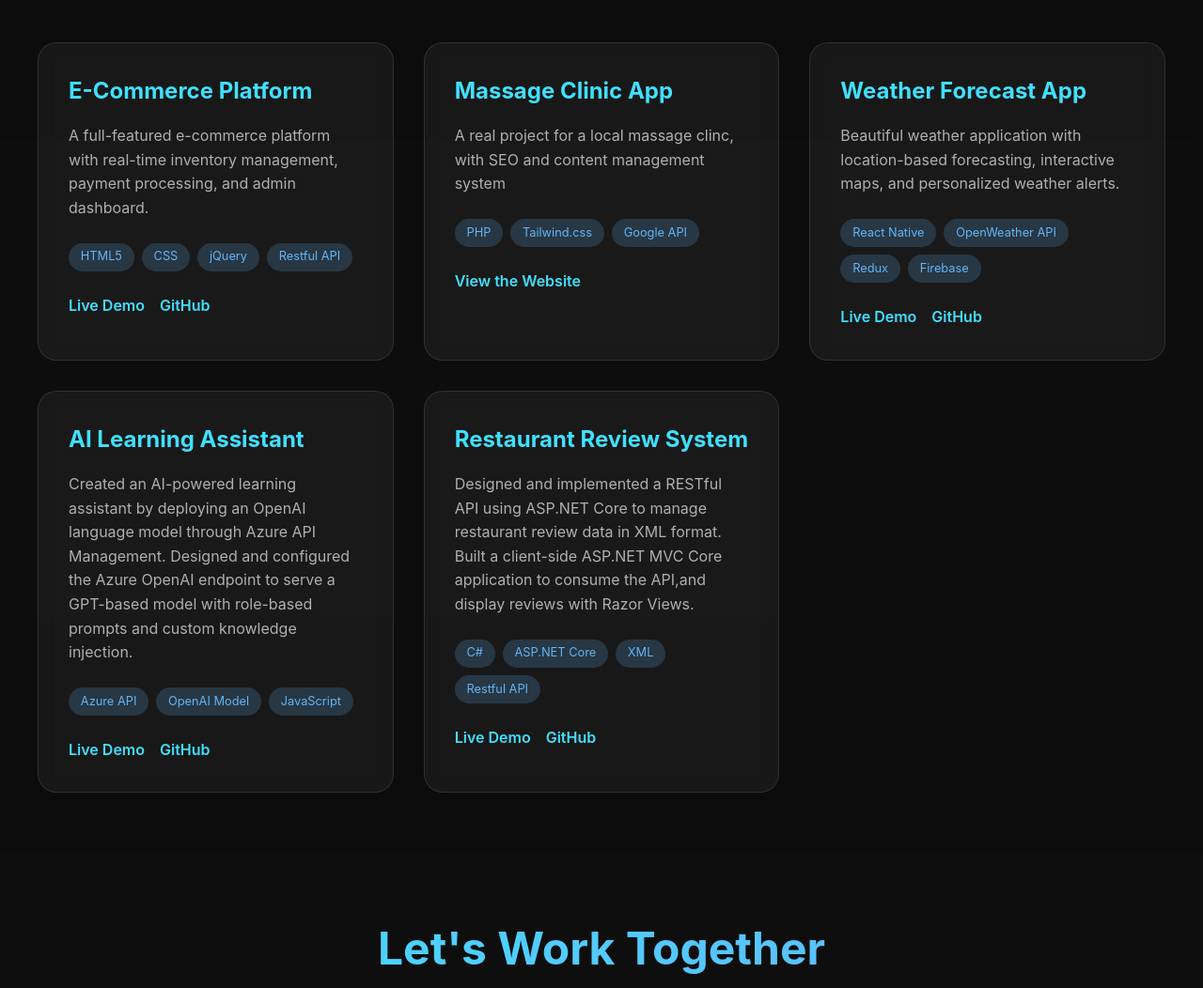
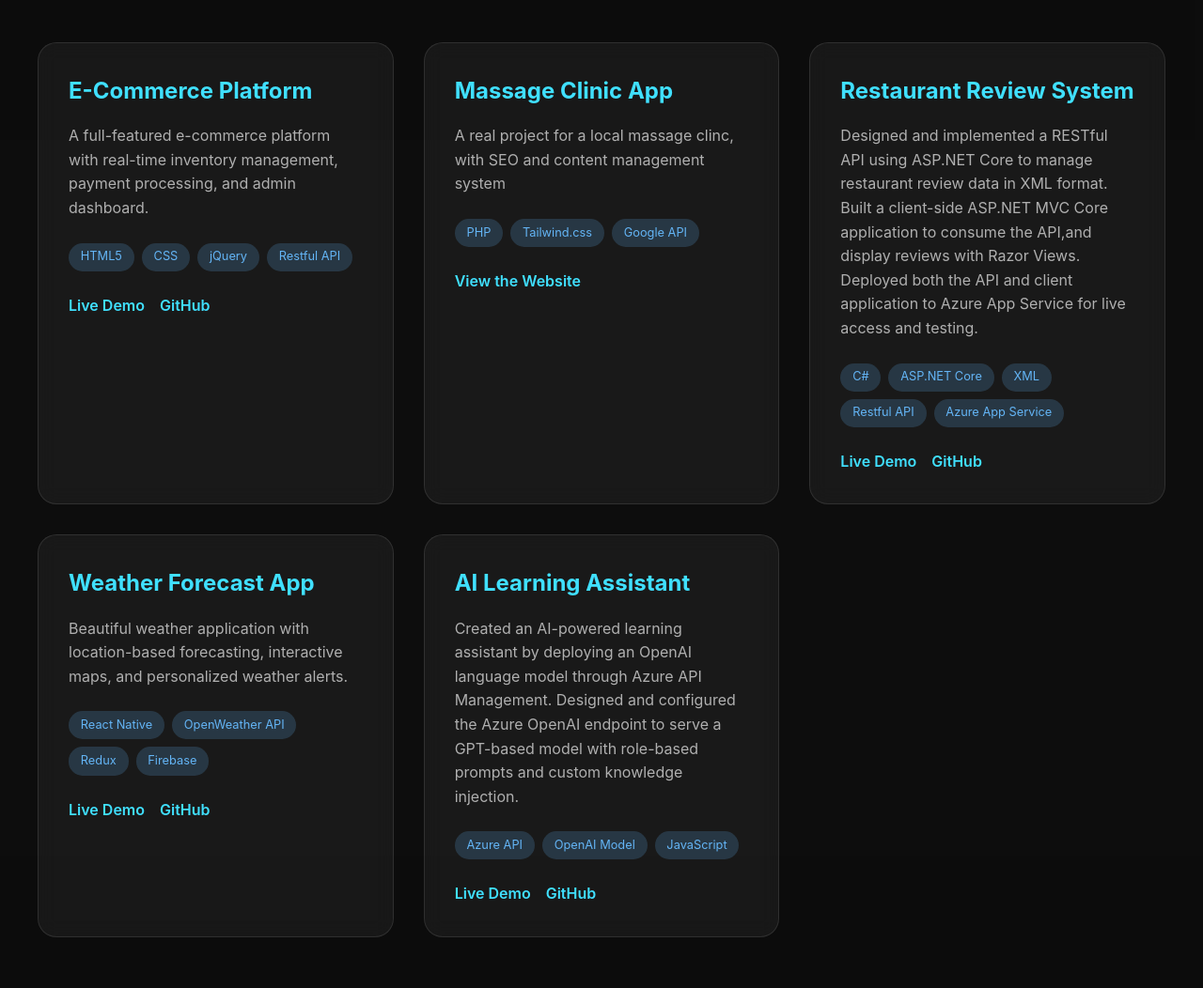
Before and after one commit to StevenLiu1201/portfolio, a plain HTML site: page index.html in a window 1280 px wide. Shown: the part 1840-2892 px from the top of the page at 94% size. Drawn offline with Linux system fonts and the light colour scheme.

Commit message:
update the restaurant project

```diff
--- a/index.html
+++ b/index.html
@@ -155,6 +155,23 @@
               </div>
             </div>
             <div class="project-card">
+                <h3>Restaurant Review System </h3>
+                <p
+                  >Designed and implemented a RESTful API using ASP.NET Core to manage restaurant review data in XML format. Built a client-side ASP.NET MVC Core application to consume the API,and display reviews with Razor Views. Deployed both the API and client application to Azure App Service for live access and testing.</p
+                >
+                <div class="project-tech">
+                  <span class="tech-tag">C#</span>
+                  <span class="tech-tag">ASP.NET Core</span>
+                  <span class="tech-tag">XML</span>
+                  <span class="tech-tag">Restful API</span>
+                  <span class="tech-tag">Azure App Service</span>
+                </div>
+                <div class="project-links">
+                  <a href="https://restaurant-review-client-ehg4fgahf6e6edfw.canadacentral-01.azurewebsites.net/">Live Demo</a>
+                  <a href="#">GitHub</a>
+                </div>
+              </div>
+            <div class="project-card">
               <h3>Weather Forecast App</h3>
               <p
                 >Beautiful weather application with location-based forecasting,
@@ -185,22 +202,7 @@
                 <a href="#">GitHub</a>
               </div>
             </div>
-            <div class="project-card">
-              <h3>Restaurant Review System </h3>
-              <p
-                >Designed and implemented a RESTful API using ASP.NET Core to manage restaurant review data in XML format. Built a client-side ASP.NET MVC Core application to consume the API,and display reviews with Razor Views. </p
-              >
-              <div class="project-tech">
-                <span class="tech-tag">C#</span>
-                <span class="tech-tag">ASP.NET Core </span>
-                <span class="tech-tag">XML</span>
-                <span class="tech-tag">Restful API</span>
-              </div>
-              <div class="project-links">
-                <a href="#">Live Demo</a>
-                <a href="#">GitHub</a>
-              </div>
-            </div>
+
           </div>
         </div>
       </section>
```
